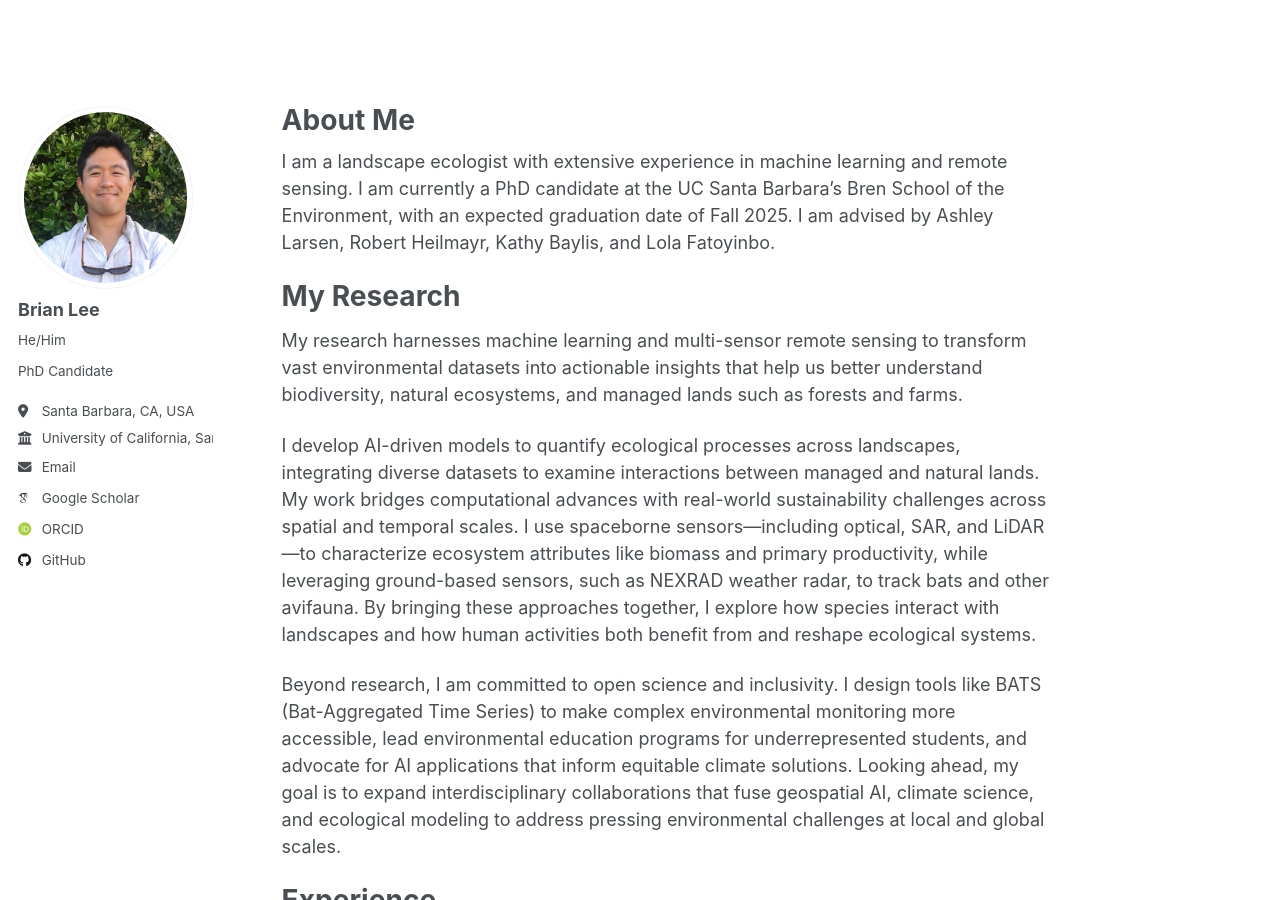
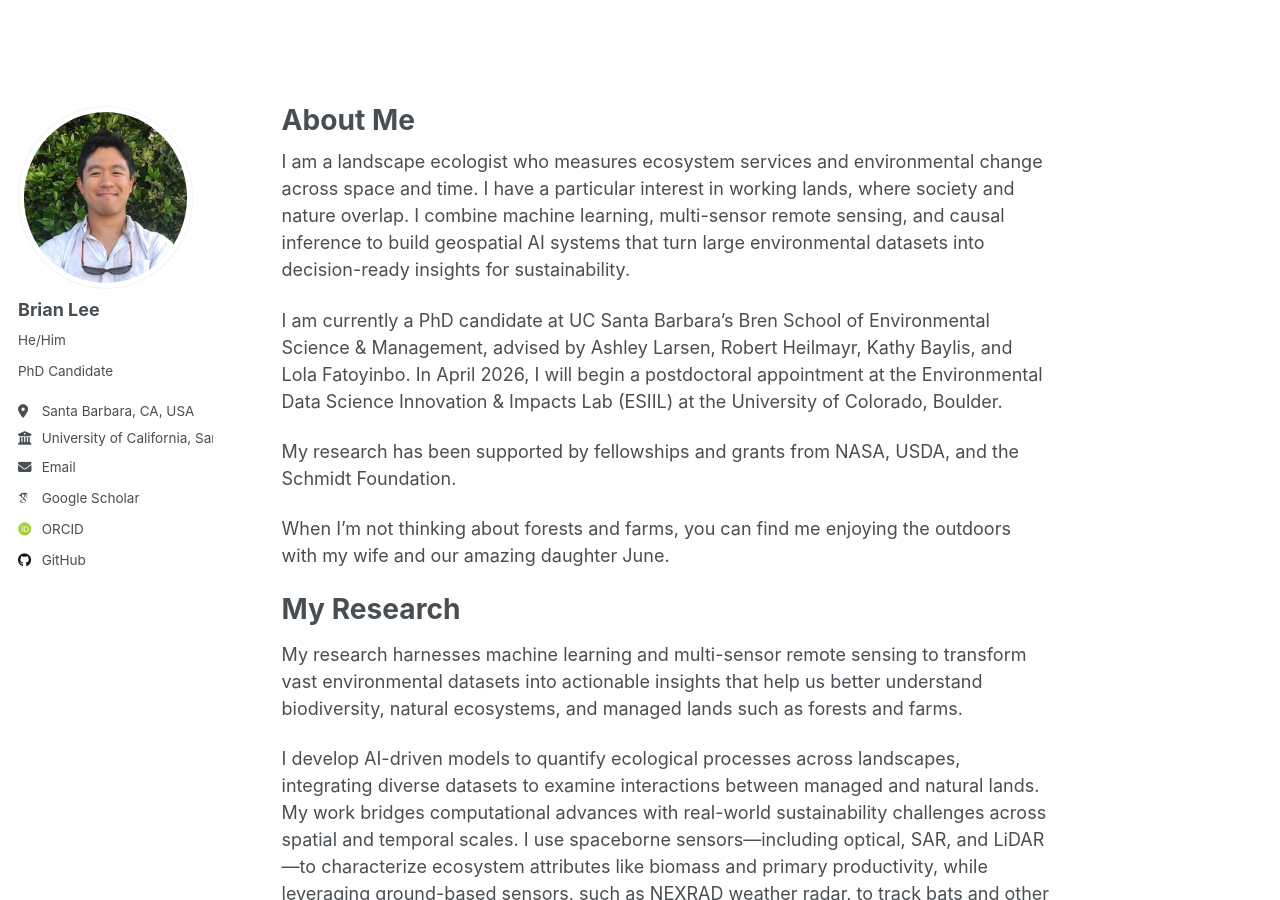
Before and after one commit to bhyleee/bhyleee.github.io, a Jekyll site: the page built from _pages/about.md, in a window 1280 px wide and 900 px high. Built offline with Jekyll 4.4.1, drawn with Linux system fonts in a browser that asks for light colours; some web fonts are replaced.

Commit message:
Update about me section
Co-Authored-By: Claude Sonnet 4.6 <noreply@anthropic.com>

```diff
--- a/_pages/about.md
+++ b/_pages/about.md
@@ -8,7 +8,13 @@ redirect_from:
 google_site_verification: "wrrRXKxV5C1YMC8y8tcza0SkRHxqJNsNzjYscsU5VLw"
 ---
 
-I am a landscape ecologist with extensive experience in machine learning and remote sensing. I am currently a PhD candidate at the UC Santa Barbara's Bren School of the Environment, with an expected graduation date of Fall 2025. I am advised by Ashley Larsen, Robert Heilmayr, Kathy Baylis, and Lola Fatoyinbo.
+I am a landscape ecologist who measures ecosystem services and environmental change across space and time. I have a particular interest in working lands, where society and nature overlap. I combine machine learning, multi-sensor remote sensing, and causal inference to build geospatial AI systems that turn large environmental datasets into decision-ready insights for sustainability.
+
+I am currently a PhD candidate at UC Santa Barbara's Bren School of Environmental Science & Management, advised by Ashley Larsen, Robert Heilmayr, Kathy Baylis, and Lola Fatoyinbo. In April 2026, I will begin a postdoctoral appointment at the Environmental Data Science Innovation & Impacts Lab (ESIIL) at the University of Colorado, Boulder.
+
+My research has been supported by fellowships and grants from NASA, USDA, and the Schmidt Foundation.
+
+When I'm not thinking about forests and farms, you can find me enjoying the outdoors with my wife and our amazing daughter June.
 
 
 My Research
```
